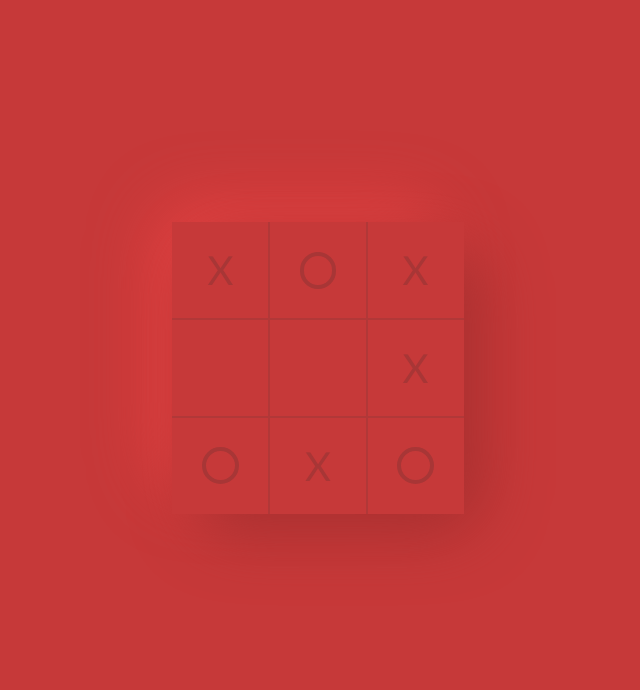
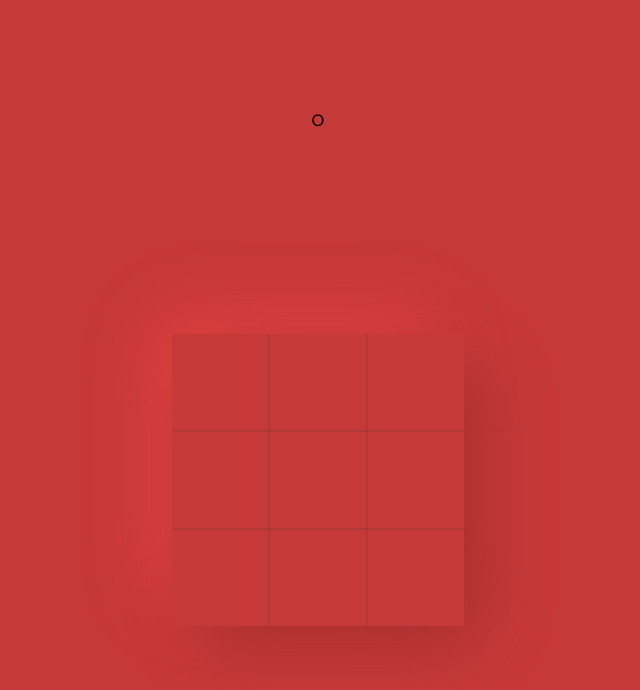
Before and after one commit to neelansh15/minmaxTicTacToe, a Vue app: page /play in a window 1280 px wide. Shown: the top 690 px of the page, without its empty margins (322-962 px from the left). Built offline with nearby package versions, Linux system fonts and the light colour scheme.

Commit message:
Working rendering engine

```diff
--- a/package.json
+++ b/package.json
@@ -8,7 +8,8 @@
   },
   "dependencies": {
     "vue": "^3.0.5",
-    "vue-router": "4"
+    "vue-router": "4",
+    "vuex": "^4.0.0"
   },
   "devDependencies": {
     "@vitejs/plugin-vue": "^1.2.1",
--- a/src/components/Board.vue
+++ b/src/components/Board.vue
@@ -1,21 +1,23 @@
 <template>
+{{next_move}}
   <div class="grid">
-    <square v-for="result in results" :key="result" :id="n" :result="result" />
+    <square v-for="(result, i) in results" :key="i" :id="i" :result="result" />
   </div>
 </template>
 
 <script>
-import { ref, watchEffect } from "vue";
+import { computed, ref, watchEffect } from "vue";
 import { useRoute } from "vue-router";
+import { useStore } from 'vuex'
+
 import Square from "./Square.vue";
+
 export default {
   components: { Square },
   setup() {
-    let results_array = ref([
-      ["X", "O", "X"],
-      ["", "", "X"],
-      ["O", "X", "O"],
-    ]);
+    const store = useStore()
+
+    let results_array = computed(() => store.state.results_array)
 
     const route = useRoute();
 
@@ -23,6 +25,7 @@ export default {
     let results = ref([]);
 
     watchEffect(() => {
+      results.value = []
       results_array.value.forEach((subArray) => {
         subArray.forEach((element) => {
           results.value.push(element);
@@ -30,9 +33,12 @@ export default {
       });
     });
 
+    let next_move = computed(() => store.state.next_move)
+
     return {
       results,
       first_move: route.query.start,
+      next_move
     };
   },
 };
--- a/src/components/Square.vue
+++ b/src/components/Square.vue
@@ -1,5 +1,5 @@
 <template>
-  <div class="square" :class="disable_hover">
+  <div class="square" :class="disable_hover" @click="onSquareClick">
     <div :class="result">
       <span v-if="result == 'X'">X</span>
     </div>
@@ -7,21 +7,35 @@
 </template>
 
 <script>
+import { toRefs, computed } from "vue";
+import { useStore } from "vuex";
+
 export default {
-  props: ["result"],
+  props: ["id", "result"],
   setup(props) {
-      const result = props.result
-      const disable_hover = (result == '') ? 'can_hover' : ''
-      return{
-          disable_hover
+
+    let {result, id} = toRefs(props)
+
+    const disable_hover = computed(() => (result.value) == "" ? "can_hover" : "")
+
+    const store = useStore();
+    const onSquareClick = () => {
+      if (result.value == "") {
+        store.commit("toggle_next_move", id);
       }
+    };
+
+    return {
+      disable_hover,
+      onSquareClick,
+      id
+    };
   },
 };
 </script>
 
 <style scoped>
 .square {
-  cursor: pointer;
   background: #c63939;
   width: 6em;
   height: 6em;
@@ -37,6 +51,7 @@ export default {
 }
 
 .can_hover:hover {
+  cursor: pointer;
   background: #d33f3f;
 }
 .X {
--- a/src/main.js
+++ b/src/main.js
@@ -2,5 +2,6 @@ import { createApp } from 'vue'
 import App from './App.vue'
 
 import router from './router'
+import store from './store'
 
-createApp(App).use(router).mount('#app')
+createApp(App).use(router).use(store).mount('#app')
--- /dev/null
+++ b/src/store/index.js
@@ -0,0 +1,26 @@
+import { createStore } from "vuex";
+
+const store = createStore({
+  state() {
+    return {
+      next_move: "O", //TODO: Set according to route, upon mount of /play
+      results_array: [
+        ["", "", ""],
+        ["", "", ""],
+        ["", "", ""],
+      ],
+    };
+  },
+  mutations: {
+    toggle_next_move(state, payload) {
+      state.results_array[Math.floor(payload.value / 3)][payload.value % 3] = state.next_move
+      if (state.next_move == "O") {
+        state.next_move = "X";
+      } else {
+        state.next_move = "O";
+      }
+    },
+  },
+});
+
+export default store;
```
Also changed, not shown: src/logic/state.js (added), 1 other file (tests, documents, lock files or other folders).
